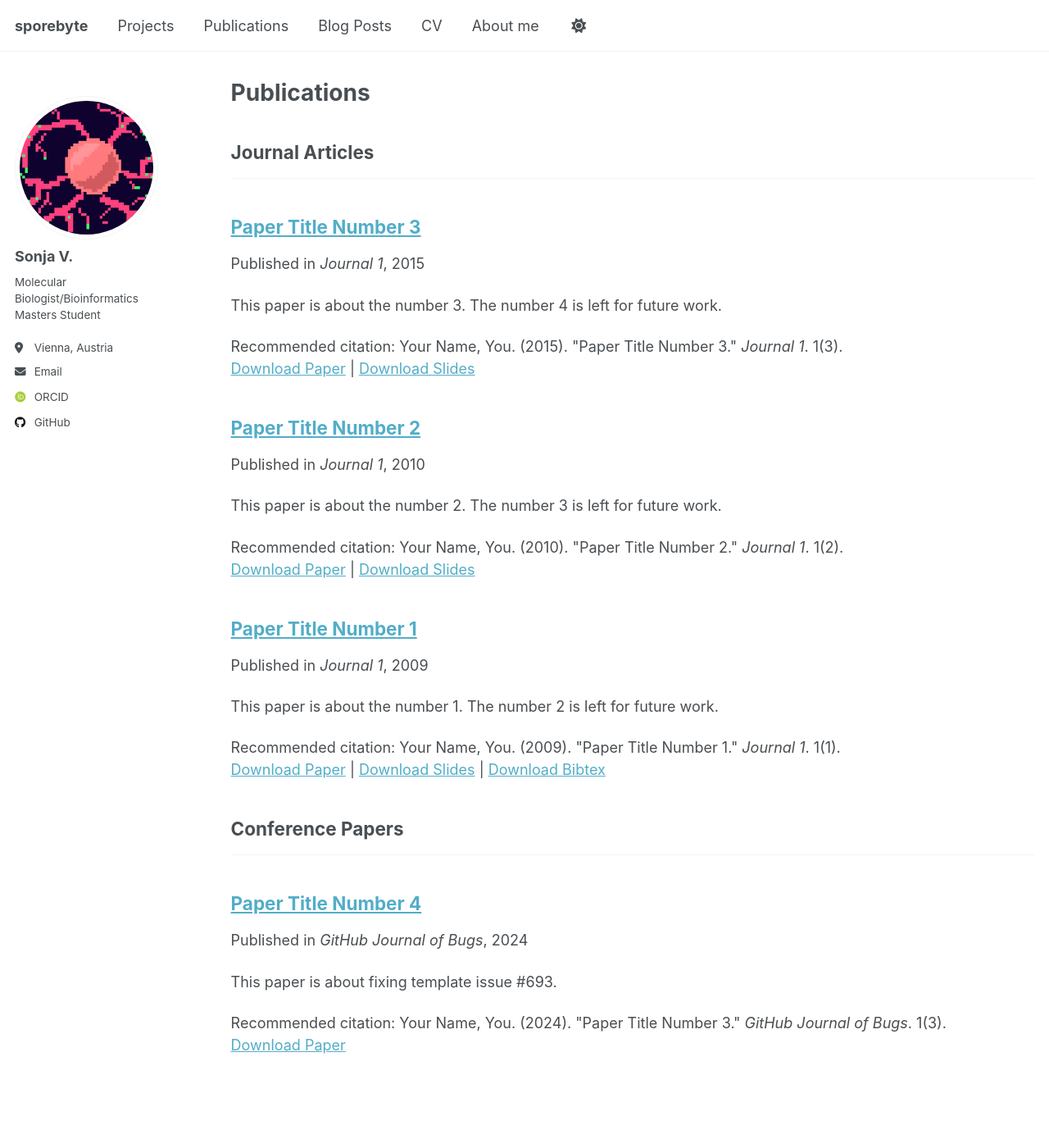
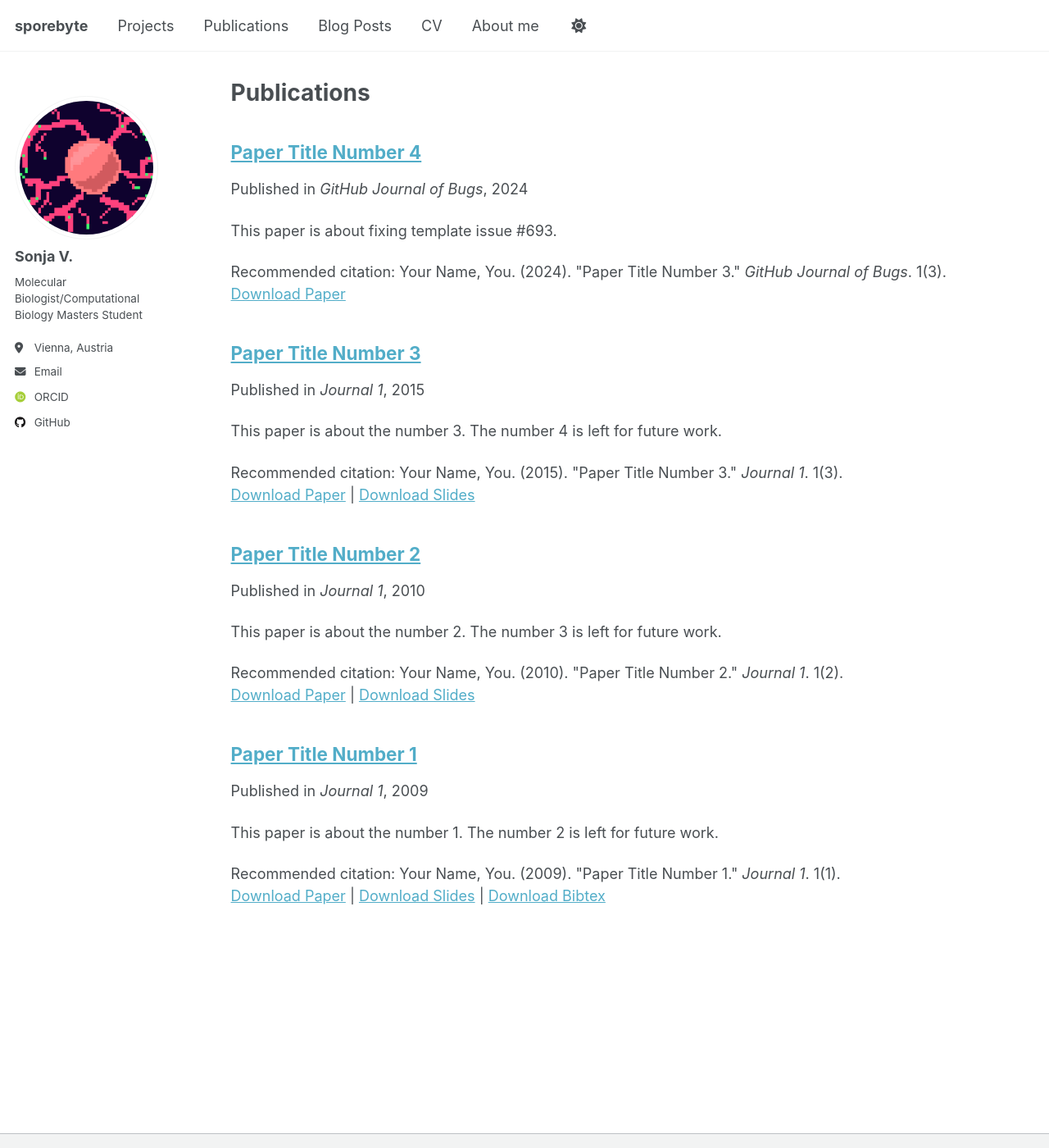
Before and after one commit to sporebyte/sporebyte.github.io, a Jekyll site: the page built from _pages/publications.html, in a window 1280 px wide and 1400 px high. Shown: the whole window at 82% size. Built offline with Jekyll 4.4.1, drawn with Linux system fonts in a browser that asks for light colours; some web fonts are replaced.

Commit message:
Update _config.yml

```diff
--- a/_config.yml
+++ b/_config.yml
@@ -24,10 +24,10 @@ author:
   avatar           : "profile.png"
   name             : "Sonja V."
   pronouns         : # example: "she/her"
-  bio              : "Molecular Biologist/Bioinformatics Masters Student"
+  bio              : "Molecular Biologist/Computational Biology Masters Student"
   location         : "Vienna, Austria"
   uri              : # URL
-  email            : "none@example.org"
+  email            : "vukotic.sonja@proton.me"
 
   # Academic websites
 
@@ -38,13 +38,6 @@ author:
 
   # Social media
   linkedin         : # Username
-
-# Publication Category - The following the list of publication categories and their headings
-publication_category:
-  manuscripts:
-    title: 'Journal Articles'
-  conferences:
-    title: 'Conference Papers'
 
 # Site Settings
 teaser                   :  # filename of teaser fallback teaser image placed in /images/, .e.g. "500x300.png"
@@ -59,10 +52,6 @@ comments:
     shortname            :
   discourse:
     server               : # https://meta.discourse.org/t/embedding-discourse-comments-via-javascript/31963 , e.g.: meta.discourse.org
-  facebook:
-    appid                :
-    num_posts            : # 5 (default)
-    colorscheme          : # "light" (default), "dark"
 staticman:
   allowedFields          : ['name', 'email', 'url', 'message']
   branch                 : "gh-pages" # "master", "gh-pages"
```
